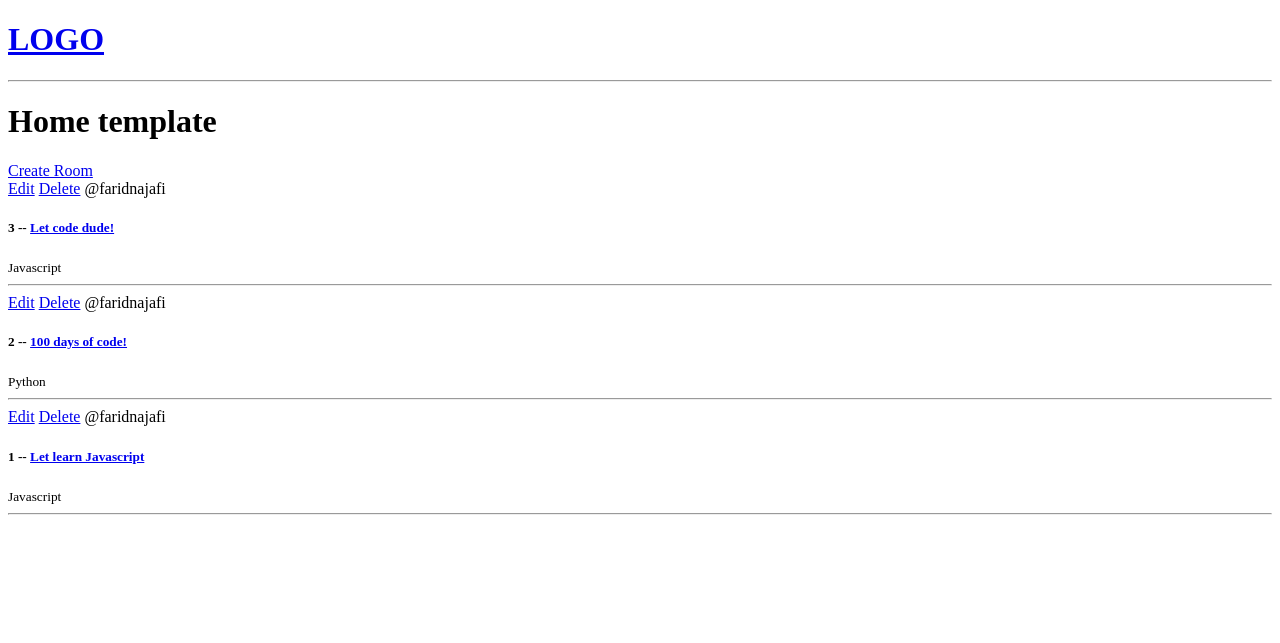
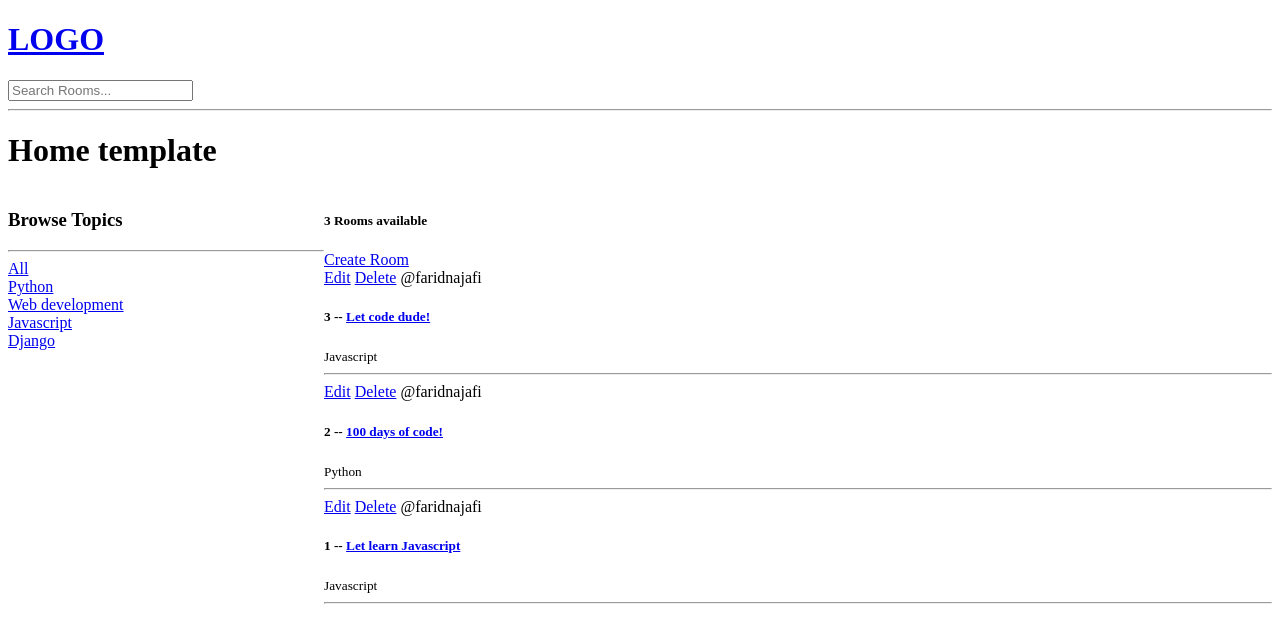
Before and after one commit to faridnajafi/studybud, a Django app: page / in a window 1280 px wide. Shown: the top 643 px of the page. Run offline with Django 4.2, Linux system fonts and the light colour scheme; data comes from the database, SQL or seed files in the repository.

Commit message:
'Oct262022'

```diff
--- a/base/templates/base/home.html
+++ b/base/templates/base/home.html
@@ -1,14 +1,42 @@
 {% extends 'main.html' %}
 
 {% block content %}
+<style>
+    .home-container{
+        display: grid;
+        grid-template-columns: 1fr 3fr;
+    }
+</style>
 
 <h1>Home template</h1>
 
-<div>
+<div class="home-container">
+   <div>
+    <h3>Browse Topics</h3>
+    <hr>
+    <div>
+        <a href="{% url 'home' %}" >All</a>
+    </div>
+
+    {% for topic in topics %}
+            <div>
+                <a href="{% url 'home' %}?q={{topic.name}}" >{{topic.name}}</a>
+            </div>
+            {% endfor %}
+   </div>
+
+
+    <div>
+
+    <h5>{{room_count}} Rooms available</h5>
+
     <a href="{% url 'create-room' %}">Create Room</a>
-    <div>
+
+
+
+         <div>
         {% for room in rooms %}
-            <div>
+             <div>
                 <a href="{% url 'update-room' room.id %}">Edit</a>
                 <a href="{% url 'delete-room' room.id %}">Delete</a>
                <span>@{{room.host.username}}</span>
@@ -17,6 +45,7 @@
                 <hr>
             </div>
             {% endfor %}
+        </div>
     </div>
 </div>
 {% endblock content %}
--- a/base/views.py
+++ b/base/views.py
@@ -1,6 +1,8 @@
 #from multiprocessing import context
+from pydoc_data.topics import topics
 from django.shortcuts import render, redirect
-from .models import Room
+from django.db.models import Q
+from .models import Room, Topic
 from .forms import RoomForm
 
 #rooms = [
@@ -10,9 +12,18 @@ from .forms import RoomForm
 #]
 
 def home(request):
-    rooms = Room.objects.all()
-    context = {'rooms': rooms}
+    q = request.GET.get('q') if request.GET.get('q') != None else ''
+    rooms = Room.objects.filter(
+        Q(topic__name__icontains=q) |
+        Q(name__icontains=q) |
+        Q(description__icontains=q)
+        )
+    topics = Topic.objects.all()
+    room_count = rooms.count()
+    context = {'rooms': rooms, 'topics': topics, 'room_count': room_count}
     return render(request, 'base/home.html' , context)
+
+
 
 def room(request, pk):
     room = Room.objects.get(id=pk)
--- /dev/null
+++ b/git_command.txt
@@ -0,0 +1,5 @@
+git init
+git add -A
+git commit -m 'Added my project'
+git remote add origin git@github.com:sammy/my-new-project.git
+git push -u -f origin main
--- a/templates/navbar.html
+++ b/templates/navbar.html
@@ -1,4 +1,8 @@
 <a href="/">
     <h1>LOGO</h1>
 </a>
+<form method="GET" action="{% url 'home' %}">
+    <input type="text" name="q" placeholder="Search Rooms..." />
+</form>
+
 <hr>
```
